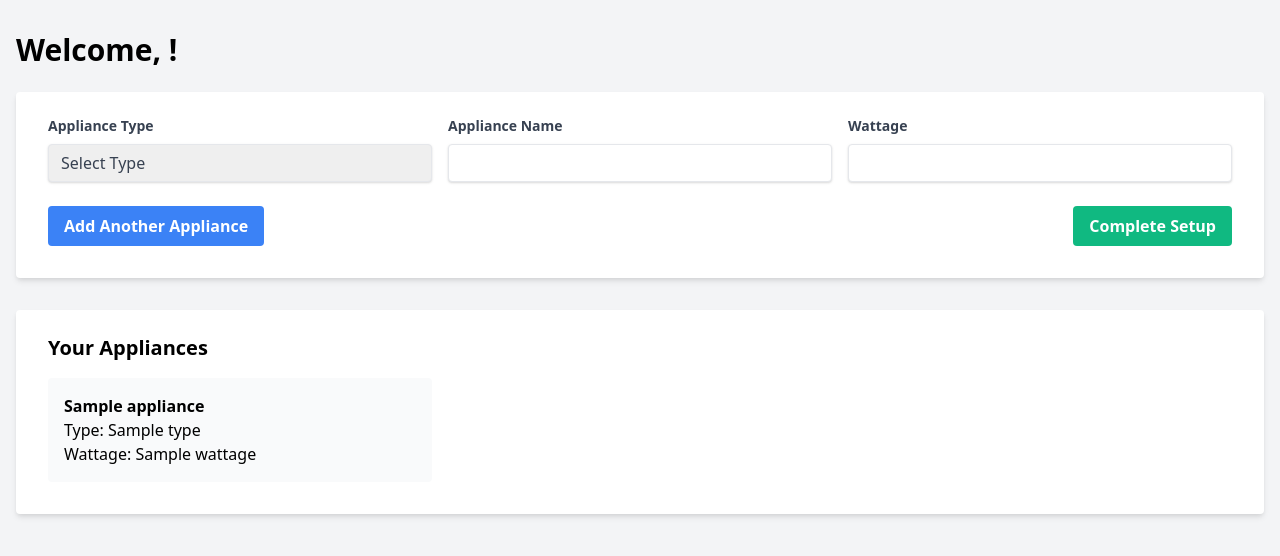
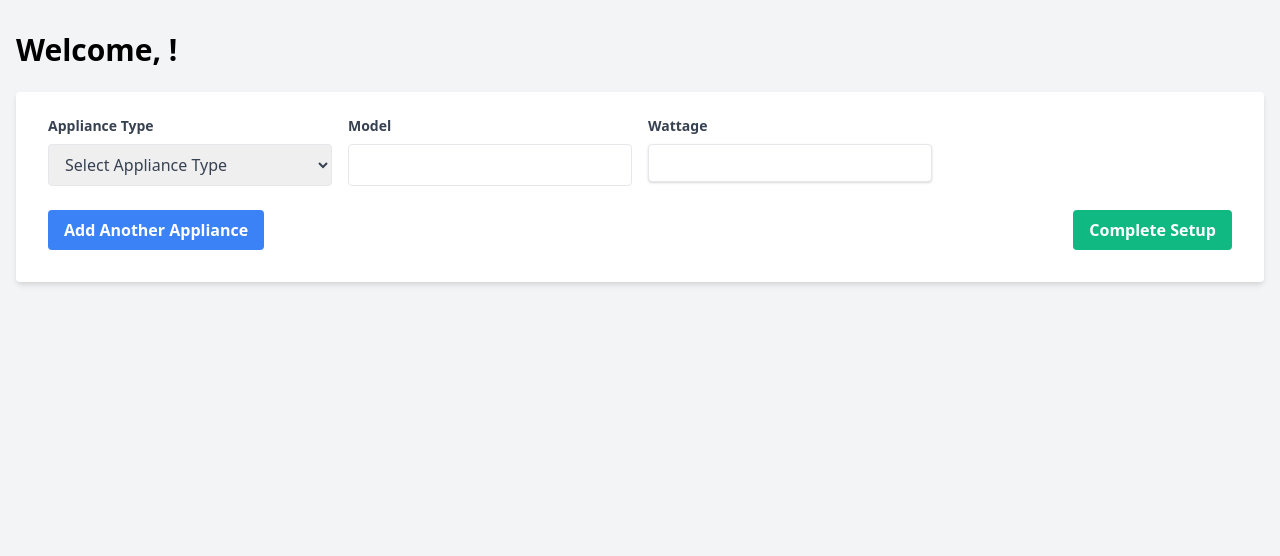
Before and after one commit to mihir0209/Electricity-Bill-Prediction, a Django app: page /setup/ in a window 1280 px wide. Shown: the top 556 px of the page. Run offline with Django 5.2, Linux system fonts and the light colour scheme; tables that the repository leaves empty hold one stand-in row (values such as "Sample post"); a database or web service that is not in the repository returns one stand-in record (values such as "Sample title").

Commit message:
Normal second commit

```diff
--- a/Analysis_App/templates/setup.html
+++ b/Analysis_App/templates/setup.html
@@ -18,37 +18,29 @@
             {% csrf_token %}
             <div id="appliance-fields">
                 <div class="appliance-field mb-6">
-                    <div class="grid grid-cols-1 md:grid-cols-3 gap-4">
+                    <div class="grid grid-cols-1 md:grid-cols-4 gap-4">
+                        <!-- Appliance Type Dropdown -->
                         <div>
-                            <label class="block text-gray-700 text-sm font-bold mb-2">
-                                Appliance Type
-                            </label>
-                            <select name="appliance_type" class="shadow appearance-none border rounded w-full py-2 px-3 text-gray-700 leading-tight focus:outline-none focus:shadow-outline">
-                                <option value="">Select Type</option>
-                                <option value="TV">TV</option>
-                                <option value="Fridge">Fridge</option>
-                                <option value="AC">AC</option>
-                                <option value="Fan">Fan</option>
-                                <option value="Washing Machine">Washing Machine</option>
-                                <option value="Microwave" data-icon="fas fa-utensils">Microwave</option>
-                                <option value="Oven" data-icon="fas fa-fire-alt">Oven</option>
-                                <option value="Heater" data-icon="fas fa-fire">Heater</option>
-                                <option value="Laptop" data-icon="fas fa-laptop">Laptop</option>
-                                <option value="Desktop" data-icon="fas fa-desktop">Desktop</option>
-                                <option value="Other" data-icon="fas fa-question">Other</option>
+                            <label class="block text-gray-700 text-sm font-bold mb-2">Appliance Type</label>
+                            <select name="appliance_type" onchange="updateModelOptions(this)" class="border rounded w-full py-2 px-3 text-gray-700 focus:outline-none">
+                                <option value="">Select Appliance Type</option>
+                                {% for type in appliance_types %}
+                                    <option value="{{ type }}">{{ type }}</option>
+                                {% endfor %}
                             </select>
                         </div>
+
+                        <!-- Model (Auto-Suggested Dropdown) -->
                         <div>
-                            <label class="block text-gray-700 text-sm font-bold mb-2">
-                                Appliance Name
-                            </label>
-                            <input type="text" name="appliance_name" class="shadow appearance-none border rounded w-full py-2 px-3 text-gray-700 leading-tight focus:outline-none focus:shadow-outline">
+                            <label class="block text-gray-700 text-sm font-bold mb-2">Model</label>
+                            <input type="text" name="appliance_name" list="model-list" oninput="updateWattage(this)" class="border rounded w-full py-2 px-3 text-gray-700 focus:outline-none">
+                            <datalist id="model-list"></datalist>
                         </div>
+
+                        <!-- Wattage Field (Auto-Filled) -->
                         <div>
-                            <label class="block text-gray-700 text-sm font-bold mb-2">
-                                Wattage
-                            </label>
-                            <input type="number" name="wattage" class="shadow appearance-none border rounded w-full py-2 px-3 text-gray-700 leading-tight focus:outline-none focus:shadow-outline">
+                            <label class="block text-gray-700 text-sm font-bold mb-2">Wattage</label>
+                            <input type="number" name="wattage" readonly class="shadow appearance-none border rounded w-full py-2 px-3 text-gray-700 leading-tight focus:outline-none focus:shadow-outline">
                         </div>
                     </div>
                 </div>
@@ -63,24 +55,35 @@
                 </button>
             </div>
         </form>
-
-        {% if appliances %}
-        <div class="bg-white shadow-md rounded px-8 pt-6 pb-8 mt-8">
-            <h2 class="text-xl font-bold mb-4">Your Appliances</h2>
-            <div class="grid grid-cols-1 md:grid-cols-3 gap-4">
-                {% for appliance in appliances %}
-                <div class="bg-gray-50 p-4 rounded">
-                    <p class="font-bold">{{ appliance.name }}</p>
-                    <p>Type: {{ appliance.type }}</p>
-                    <p>Wattage: {{ appliance.wattage }}</p>
-                </div>
-                {% endfor %}
-            </div>
-        </div>
-        {% endif %}
     </div>
 
     <script>
+        const applianceData = {{ appliance_data|safe }};
+
+        function updateModelOptions(selectElement) {
+            const type = selectElement.value;
+            const modelList = document.getElementById("model-list");
+            modelList.innerHTML = '';
+
+            applianceData.forEach(appliance => {
+                if (appliance["Appliance"] === type) {
+                    const option = document.createElement("option");
+                    option.value = appliance["Model"];
+                    modelList.appendChild(option);
+                }
+            });
+        }
+
+        function updateWattage(inputElement) {
+            const model = inputElement.value;
+            const wattageInput = inputElement.closest('.grid').querySelector('input[name="wattage"]');
+
+            const appliance = applianceData.find(appl => appl["Model"] === model);
+            if (appliance) {
+                wattageInput.value = appliance["Wattage"];
+            }
+        }
+
         function addApplianceField() {
             const template = document.querySelector('.appliance-field').cloneNode(true);
             template.querySelectorAll('input').forEach(input => input.value = '');
--- a/Analysis_App/views.py
+++ b/Analysis_App/views.py
@@ -5,9 +5,10 @@
 from django.utils.timezone import now
 import pandas as pd
 import json
-import matplotlib.pyplot as plt
+
 import base64
 from io import BytesIO
+from django.http import JsonResponse
 
 client = MongoClient("mongodb+srv://DMWUser:Mihir0209@clustermeow.pucav.mongodb.net/User_DATA?retryWrites=true&w=majority")
 db = client['User_DATA']
@@ -29,6 +30,14 @@
         return render(request, 'setup.html', {'error': 'Database connection failed'})
     users_collection = db['users']
     user = users_collection.find_one({'username': username})
+     # Load appliance data and filter columns
+    try:
+        appliance_df = pd.read_csv('DATAAA/ApplianceUsageData.csv', usecols=["Appliance", "Model", "Wattage"])
+        appliance_types = appliance_df["Appliance"].unique().tolist()
+    except Exception as e:
+        print("Error loading appliance data:", e)
+        appliance_types = []
+        appliance_df = pd.DataFrame()
     if request.method == 'POST':
         try:
             appliance_data = []
@@ -39,15 +48,13 @@
                 if name and wattage:
                     try:
                         wattage_val = float(wattage)
-                        if app_type == 'AC':
-                            wattage_val = convert_ac_ton_to_watts(wattage_val)
                         appliance_data.append({
                             'name': name,
                             'wattage': wattage_val,
                             'type': app_type
                         })
                     except ValueError:
-                        continue
+                        print("Ulalal")
             users_collection.update_one(
                 {'username': username},
                     {
@@ -69,7 +76,9 @@
             })
     return render(request, 'setup.html', {
         'username': username,
-        'appliances': user.get('appliances', [])
+        'appliances': user.get('appliances', []),
+        'appliance_types': appliance_types,
+        'appliance_data': appliance_df.to_dict(orient="records")
     })
 def calculate_indian_bill(total_kwh):
     try:
@@ -128,8 +137,11 @@
             return render(request, 'home.html', {'error': 'Data processing failed'})
 
         usage_suggestion = calculate_usage_suggestions(appliances, main_data_df, season)
-        total_bill = calculate_total_bill(appliances, main_data_df, season)
-
+        total_bill, price_distribution = calculate_total_bill(appliances, main_data_df, season)
+        print(price_distribution)
+        import matplotlib.pyplot as plt
+        import matplotlib
+        matplotlib.use('Agg')
         # Generate a dynamic plot
         fig, ax = plt.subplots()
         appliance_names = [appliance['name'] for appliance in appliances]
@@ -138,15 +150,37 @@
         ax.barh(appliance_names, appliance_wattages, color='skyblue')
         ax.set_xlabel('Wattage (Watts)')
         ax.set_title('Appliance Usage Visualization')
+        ax.tick_params(axis='y', labelsize=10)
+        plt.subplots_adjust(left=0.25)  # Adds padding on the left for long labels
 
         # Save the plot to a BytesIO object and convert to base64
         buffer = BytesIO()
-        plt.savefig(buffer, format='png')
+        plt.savefig(buffer, format='png',bbox_inches='tight')
         buffer.seek(0)
         image_png = buffer.getvalue()
         buffer.close()
 
         image_base64 = base64.b64encode(image_png).decode('utf-8')
+        plt.close()  # Close the plot after use to free memory
+
+        fig, ax = plt.subplots()
+        appliance_names = [appliance['name'] for appliance in appliances]
+        prices = [calculate_indian_bill(kwh) for kwh in price_distribution]
+
+        ax.barh(appliance_names, prices, color='skyblue')
+        ax.set_xlabel('Individual Price (INR)')
+        ax.set_title('Appliance price distribution visualisation')
+        ax.tick_params(axis='y', labelsize=10)
+        plt.subplots_adjust(left=0.25)  # Adds padding on the left for long labels
+
+        # Save the plot to a BytesIO object and convert to base64
+        buffer = BytesIO()
+        plt.savefig(buffer, format='png',bbox_inches='tight')
+        buffer.seek(0)
+        image_png = buffer.getvalue()
+        buffer.close()
+
+        image_base64_1 = base64.b64encode(image_png).decode('utf-8')
         plt.close()  # Close the plot after use to free memory
 
         return render(request, 'home.html', {
@@ -155,7 +189,8 @@
             'usage_suggestion': usage_suggestion,
             'season': season,
             'total_bill': total_bill,
-            'plot_image': image_base64  # Pass the image to the template
+            'plot_image': image_base64,
+            'plot_image1':image_base64_1    # Pass the image to the template
         })
 
     except Exception as e:
@@ -178,6 +213,7 @@
     return usage_suggestion
 def calculate_total_bill(appliances, main_data_df, season):
     total_kwh = 0
+    price_distribution=[]
     for appliance in appliances:
         try:
             appliance_data = main_data_df[main_data_df['Appliance'] == appliance['type']]
@@ -186,13 +222,12 @@
                 wattage = float(appliance['wattage'])
                 monthly_usage_kwh = (wattage * seasonal_usage) / 1000
                 total_kwh += monthly_usage_kwh
+                price_distribution.append(monthly_usage_kwh)
         except Exception as e:
             print(f"Error calculating bill for {appliance['name']}: {e}")
     total_bill = calculate_indian_bill(total_kwh)
-    return round(total_bill, 2)
+    return round(total_bill, 2), price_distribution
 
-def convert_ac_ton_to_watts(tons):
-    return int(tons * 3516)
 
 def get_season(month):
     if month in [11, 12, 1]:
--- a/EC_Analysis/settings.py
+++ b/EC_Analysis/settings.py
@@ -11,9 +11,13 @@
 """
 
 from pathlib import Path
+import os
 
 # Build paths inside the project like this: BASE_DIR / 'subdir'.
 BASE_DIR = Path(__file__).resolve().parent.parent
+# settings.py
+MEDIA_ROOT = os.path.join(BASE_DIR, 'media')
+MEDIA_URL = '/media/'
 
 
 # Quick-start development settings - unsuitable for production
--- a/EC_Analysis/urls.py
+++ b/EC_Analysis/urls.py
@@ -17,6 +17,9 @@
 from django.contrib import admin
 from django.urls import path, include
 from Analysis_App import views
+from django.conf import settings
+from django.conf.urls.static import static
+
 
 urlpatterns = [
     path('admin/', admin.site.urls),
@@ -25,4 +28,4 @@
     path('home/', views.home, name='home'),
     path('logout/', views.logout_view, name='logout_view'),
     path('setup/', views.setup_view, name='setup_view'),
-]
+] + static(settings.MEDIA_URL, document_root=settings.MEDIA_ROOT)
```
Also changed, not shown: Analysis_App/templates/home.html (+1 -1 lines), media/Mihir_bill_plot.png (added), media/Mihir_bill_plot_7EXjLDR.png (added), media/Mihir_consumption_plot.png (added), media/Mihir_consumption_plot_rI5J8dM.png (added).
